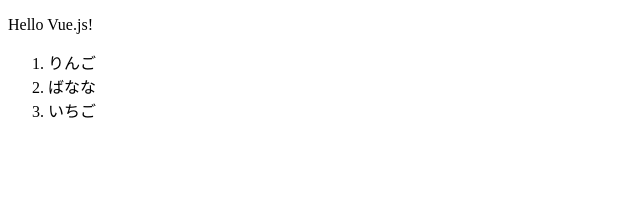
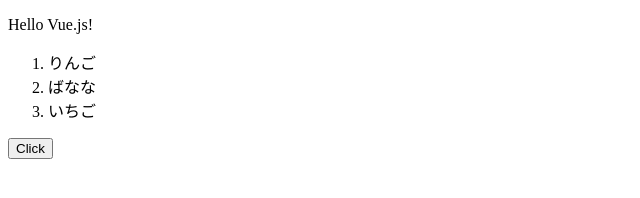
Before and after one commit to howdy39/kiso-vuejs, a website: page src/chapter1/index.html in a window 1280 px wide. Shown: the whole page, without its empty margins (0-640 px from the left). Drawn offline with nearby package versions, Linux system fonts and the light colour scheme.

Commit message:
fix: v-on

```diff
--- a/src/chapter1/index.html
+++ b/src/chapter1/index.html
@@ -11,6 +11,7 @@
     <ol>
       <li v-for="item in list">{{item}}</li>
     </ol>
+    <button v-on:click="handleClick">Click</button>
   </div>
   <script src="https://cdn.jsdelivr.net/npm/vue@2.5.16/dist/vue.js"></script>
   <script src="main.js"></script>
--- a/src/chapter1/main.js
+++ b/src/chapter1/main.js
@@ -6,4 +6,9 @@ const app = new Vue({
     message: 'Hello Vue.js!',
     list: ['りんご', 'ばなな', 'いちご'],
   },
+  methods: {
+    handleClick: function(event) {
+      alert(event.target);
+    },
+  },
 });
```
